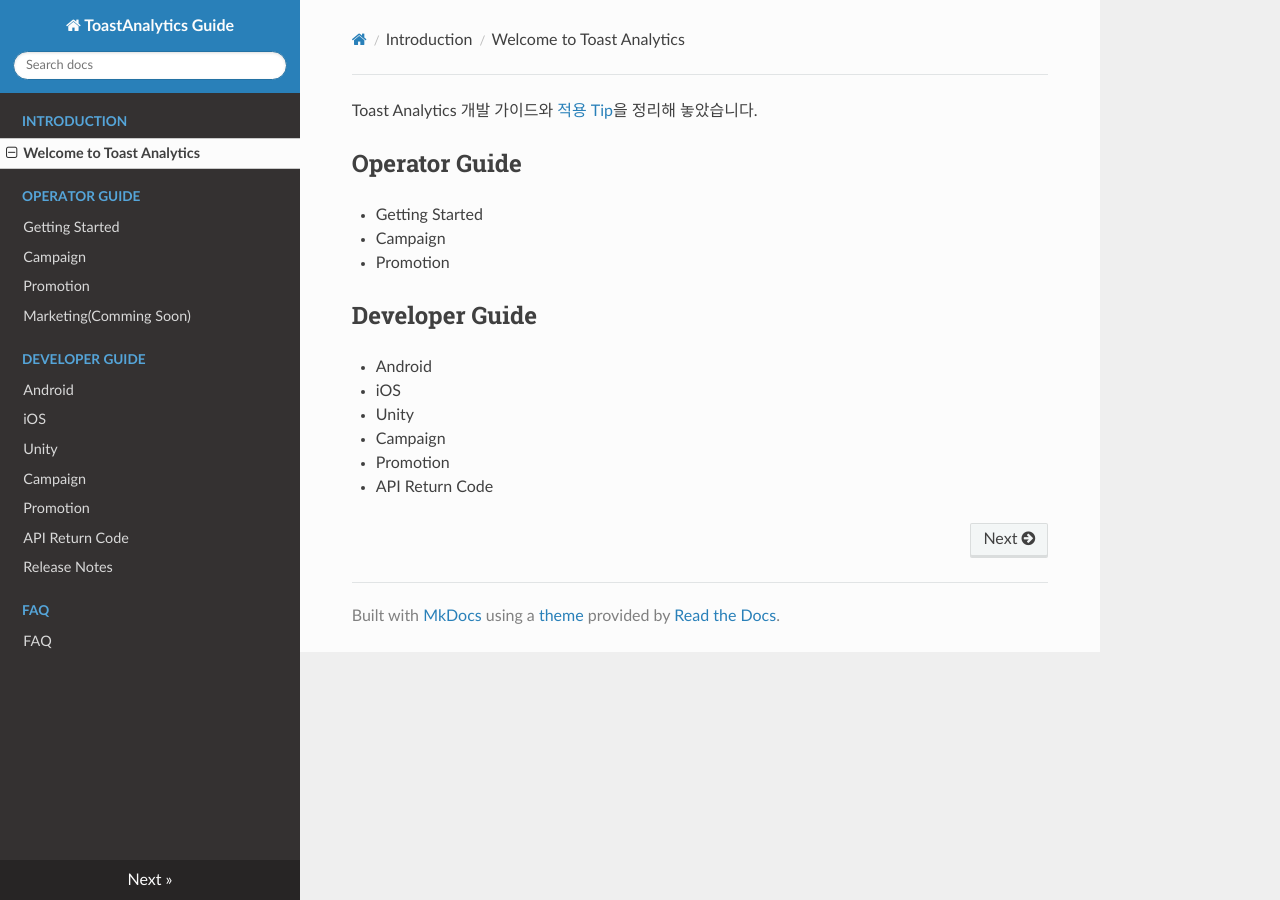
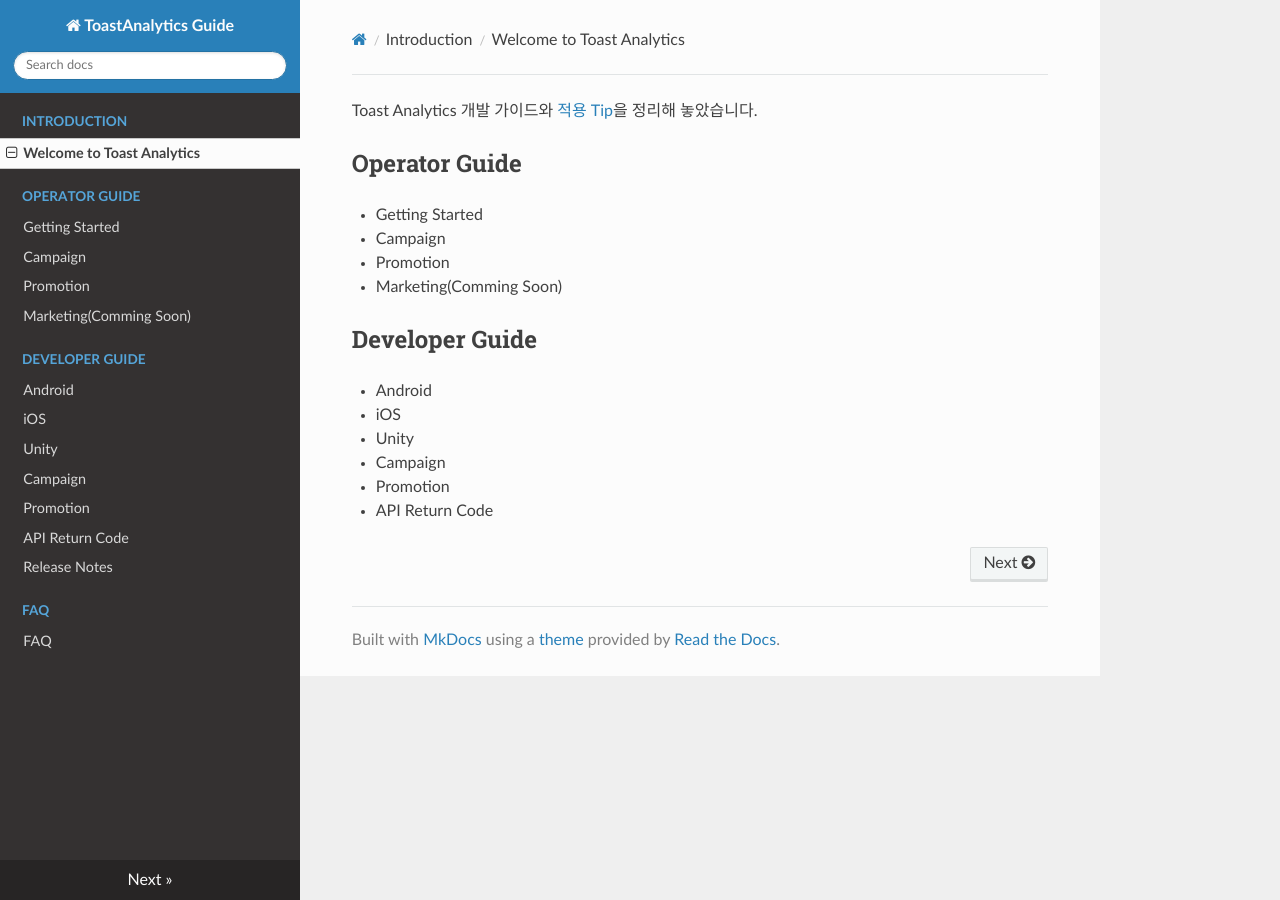
Before and after one commit to ToastAnalytics/ToastAnalytics, an MkDocs documentation site: the page built from docs/index.md, in a window 1280 px wide. Built offline with MkDocs 1.6.1, drawn with Linux system fonts in a browser that asks for light colours; nearby versions of some CDN libraries; old or Windows-style settings are respelled for this version of MkDocs.

Commit message:
Update index.md
.

```diff
--- a/docs/index.md
+++ b/docs/index.md
@@ -6,6 +6,7 @@
 - Getting Started
 - Campaign
 - Promotion
+- Marketing(Comming Soon)
 
 ## Developer Guide
 - Android
```
